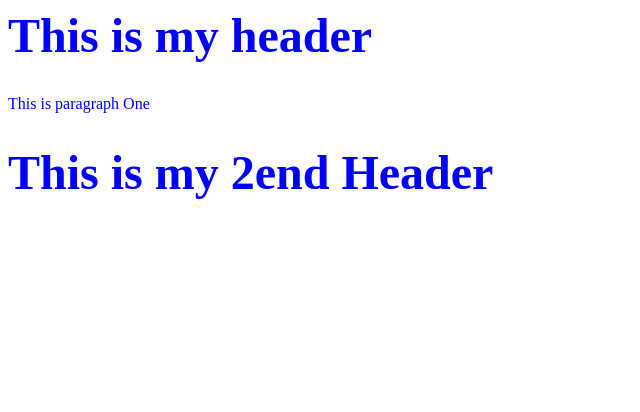
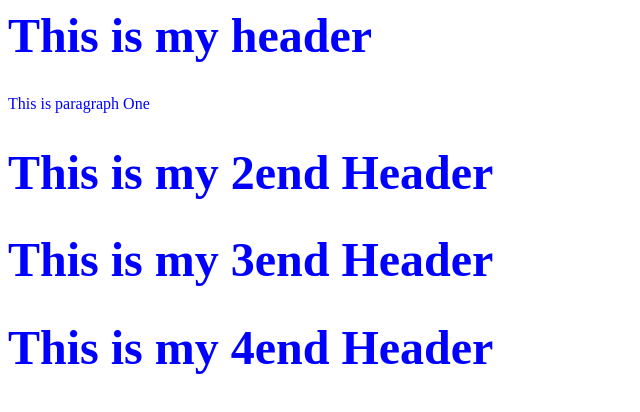
Before and after one commit to AbdelwahebSlama/SshRemoteRepo, a plain HTML site: page index.html in a window 1280 px wide. Shown: the whole page, without its empty margins (0-640 px from the left). Drawn offline with Linux system fonts and the light colour scheme.

Commit message:
Add headers 3rd et 4th

```diff
--- a/index.html
+++ b/index.html
@@ -16,5 +16,7 @@
      <h1>This is my header</h1>
     <p>This is paragraph One </p>
     <h1>This is my 2end Header</h1>
+    <h1>This is my 3end Header</h1>
+    <h1>This is my 4end Header</h1>
   </body>
 </html>
```
